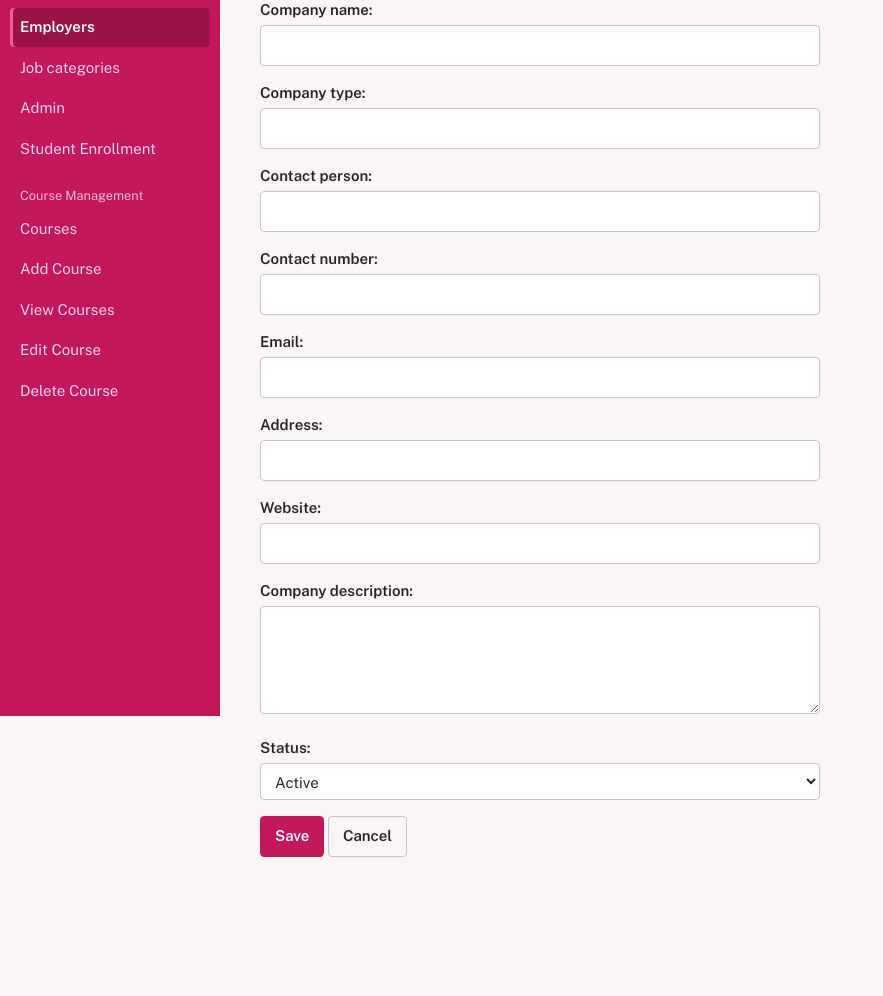
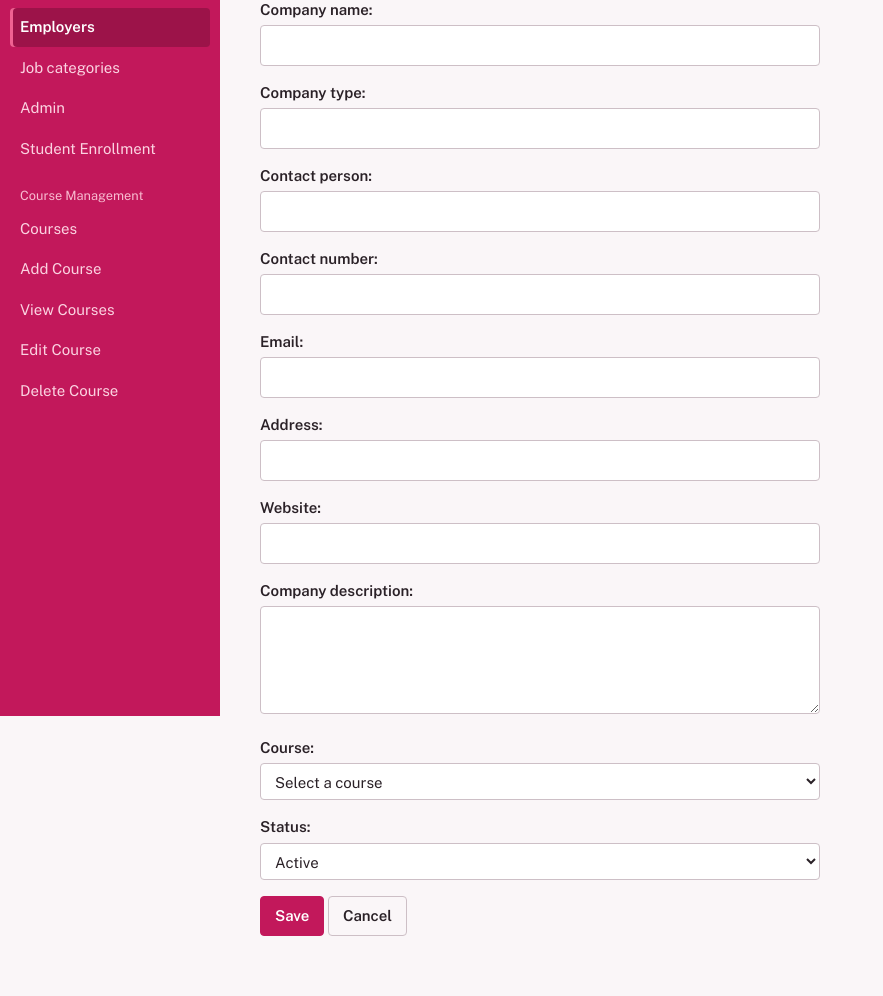
Before and after one commit to MarkLesterAgaser/JobPortalSystem, a Django app: page /employers/add/ in a window 1280 px wide. Shown: the part 84-1080 px from the top of the page, without its empty margins (0-883 px from the left). Before the commit the page ends 941 px from the top, so only its background shows below. Run offline with Django 5.2, Linux system fonts and the light colour scheme; data that the repository does not hold is empty.

Commit message:
Add course dropdown to employer form

```diff
--- a/jobportal/forms.py
+++ b/jobportal/forms.py
@@ -3,12 +3,18 @@ from .models import Course, Employer, Enrollment, JobCategory
 
 
 class EmployerForm(forms.ModelForm):
+    course = forms.ModelChoiceField(
+        queryset=Course.objects.all(),
+        empty_label='Select a course',
+        error_messages={'required': 'Please select a course.'},
+    )
+
     class Meta:
         model = Employer
         fields = [
             'company_name', 'company_type', 'contact_person',
             'contact_number', 'email', 'address', 'website',
-            'company_description', 'status',
+            'company_description', 'course', 'status',
         ]
         widgets = {
             'company_description': forms.Textarea(attrs={'rows': 4}),
--- a/jobportal/templates/jobportal/employer_detail.html
+++ b/jobportal/templates/jobportal/employer_detail.html
@@ -7,6 +7,7 @@
 
 <table>
   <tr><th>Company Type</th><td>{{ employer.company_type }}</td></tr>
+  <tr><th>Course</th><td>{% if employer.course %}{{ employer.course.course_name }}{% else %}Not set{% endif %}</td></tr>
   <tr><th>Contact Person</th><td>{{ employer.contact_person }}</td></tr>
   <tr><th>Contact Number</th><td>{{ employer.contact_number }}</td></tr>
   <tr><th>Email</th><td>{{ employer.email }}</td></tr>
```
